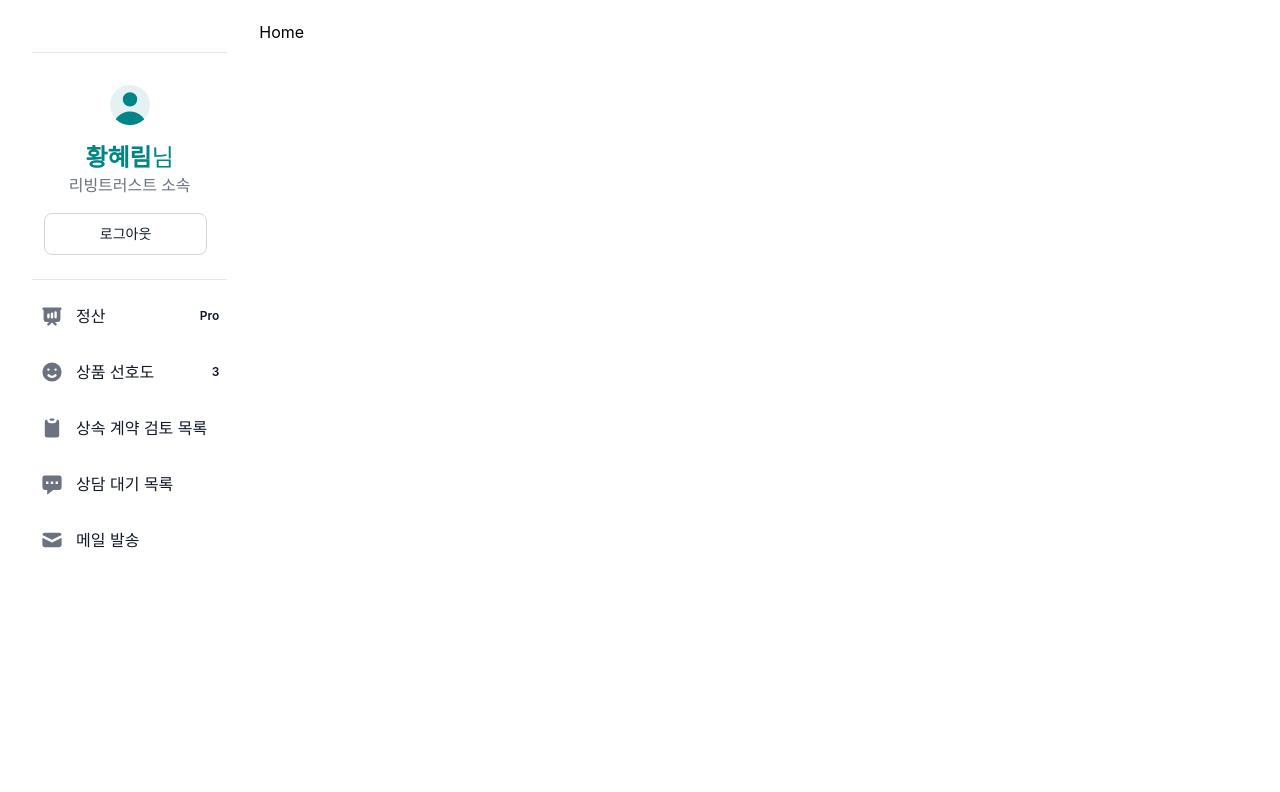
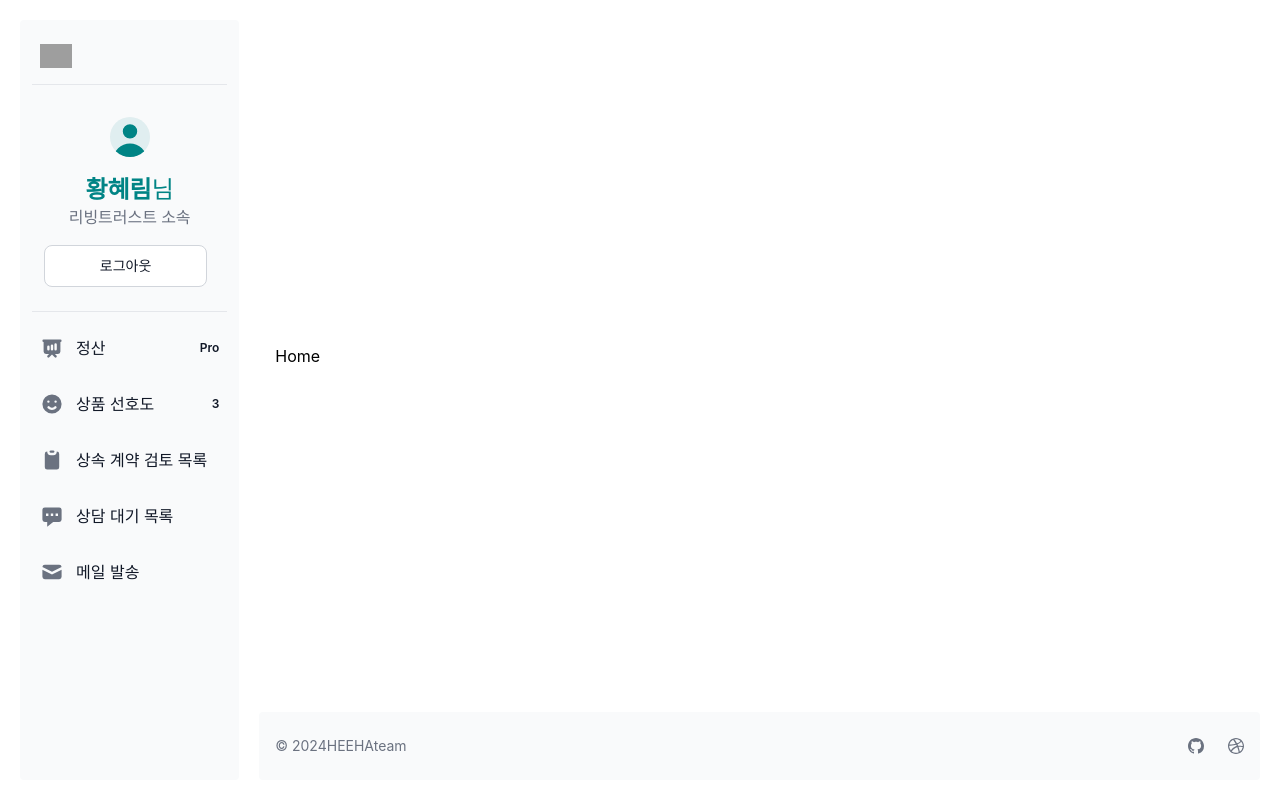
Before and after one commit to hee-ha/hana-heritage-FE, a React (Create React App) app: page /admin in a window 1280 px wide. Shown: the top 792 px of the page. Built offline with nearby package versions, Linux system fonts and the light colour scheme; grey boxes are pictures that could not be loaded.

Commit message:
style : 어드민 레이아웃 디자인 수정 및 푸터 추가

```diff
--- /dev/null
+++ b/src/components/admin/AdminFooter.jsx
@@ -0,0 +1,24 @@
+"use client";
+
+import { Footer } from "flowbite-react";
+import {
+  BsDribbble,
+  BsFacebook,
+  BsGithub,
+  BsInstagram,
+  BsTwitter,
+} from "react-icons/bs";
+
+const AdminFooter = () => {
+  return (
+    <div className=" bg-gray-50 rounded dark:bg-gray-600 w-full px-4 py-6 sm:flex sm:items-center sm:justify-between">
+      <Footer.Copyright href="#" by="HEEHAteam" year={2024} />
+      <div className="mt-4 flex space-x-6 sm:mt-0 sm:justify-center">
+        <Footer.Icon href="#" icon={BsGithub} />
+        <Footer.Icon href="#" icon={BsDribbble} />
+      </div>
+    </div>
+  );
+};
+
+export default AdminFooter;
--- a/src/components/admin/AdminLayout.jsx
+++ b/src/components/admin/AdminLayout.jsx
@@ -1,20 +1,20 @@
 import AdminSidebar from "./AdminSidebar";
+import AdminFooter from "./AdminFooter";
 import { Outlet } from "react-router-dom";
 
 const AdminLayout = () => {
   return (
-    <div>
     <div className="w-full bg-white dark:bg-gray-900 p-5">
       <div className="flex h-[calc(100vh-2.5rem)] overflow-hidden space-x-5">
         <nav aria-label="Default sidebar example">
           <AdminSidebar />
         </nav>
-          <main>
-            <div>
+        <main className="flex-grow h-full flex flex-col space-y-5">
+          <div className="h-full w-full px-4 py-6 sm:flex sm:items-center sm:justify-between">
             <Outlet />
           </div>
+          <AdminFooter />
         </main>
-        </div>
       </div>
     </div>
   );
--- a/src/components/admin/AdminSidebar.jsx
+++ b/src/components/admin/AdminSidebar.jsx
@@ -13,6 +13,8 @@ import { Link } from "react-router-dom";
 const AdminSidebar = () => {
   return (
     <Sidebar>
+      <Sidebar.Logo img="/png/Hana_Bank.png" imgAlt="Hana logo" className="mt-2 ms-2 mb-4">
+      </Sidebar.Logo>
       <Sidebar.Items>
         <Sidebar.ItemGroup>
           <div className="flex flex-col items-center p-4 ">
```
Lines whose indentation alone changed are shown as unchanged.
